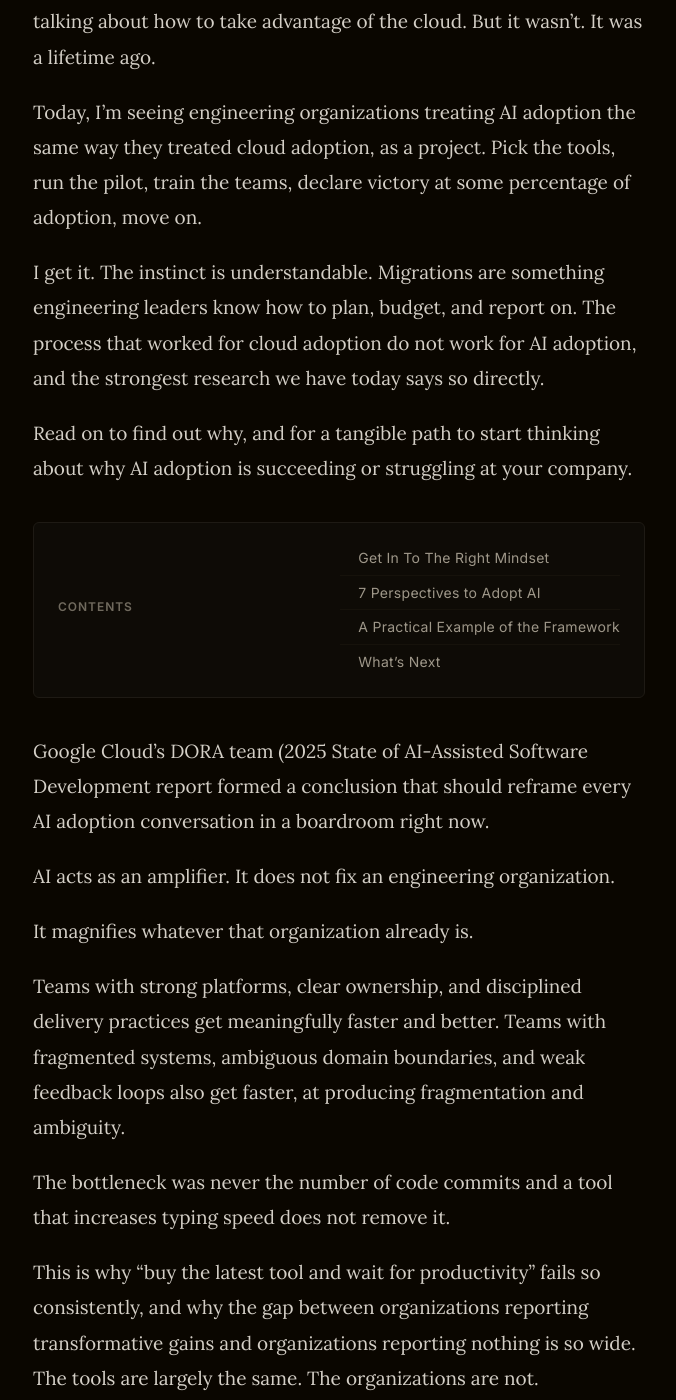
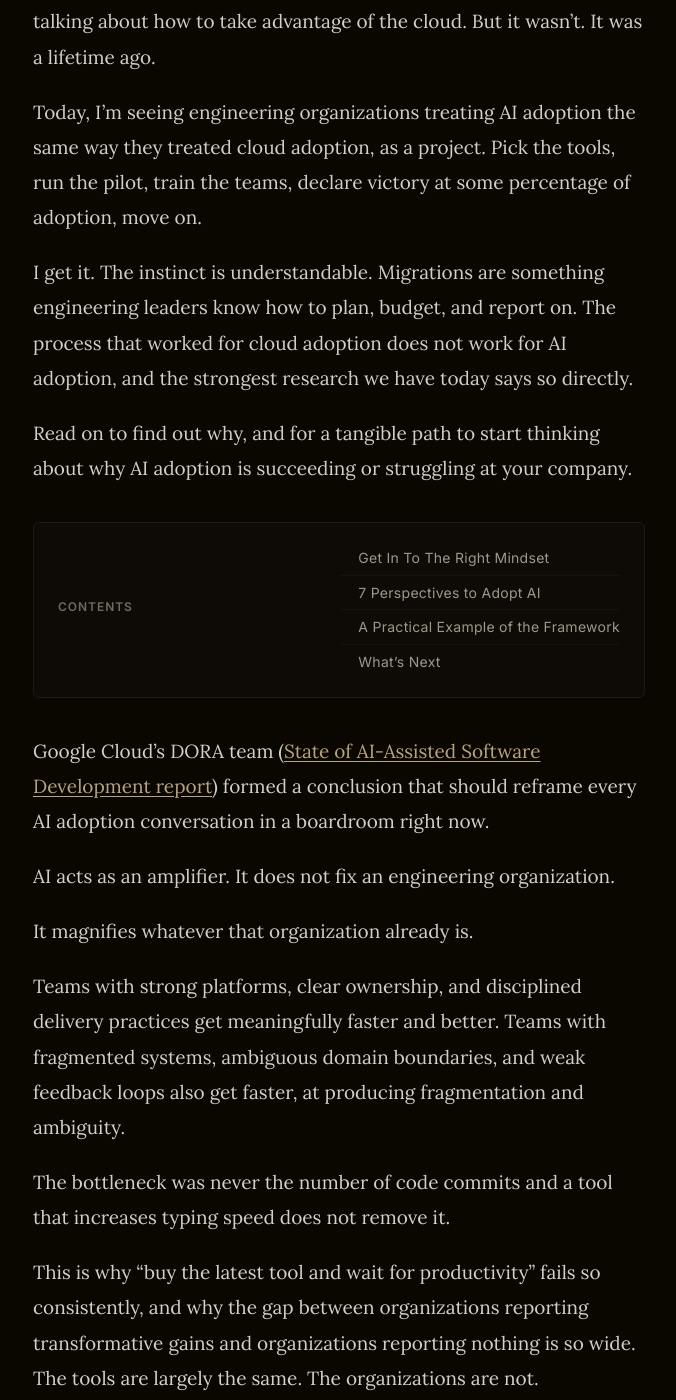
Before and after one commit to RobBrown/robisit, a Jekyll site: the page built from _articles/ai-framework.md, in a window 1280 px wide and 1400 px high, scrolled down 749 px. Shown: the whole window, without its empty margins (301-977 px from the left). Built offline with Jekyll 4.4.1, drawn with Linux system fonts in a browser that asks for light colours.

Commit message:
Update ai-framework.md

```diff
--- a/_articles/ai-framework.md
+++ b/_articles/ai-framework.md
@@ -19,13 +19,13 @@ It feels like it was yesterday that every board room conversation was talking ab
 
 Today, I'm seeing engineering organizations treating AI adoption the same way they treated cloud adoption, as a project. Pick the tools, run the pilot, train the teams, declare victory at some percentage of adoption, move on.
 
-I get it. The instinct is understandable. Migrations are something engineering leaders know how to plan, budget, and report on. The process that worked for cloud adoption do not work for AI adoption, and the strongest research we have today says so directly.
+I get it. The instinct is understandable. Migrations are something engineering leaders know how to plan, budget, and report on. The process that worked for cloud adoption does not work for AI adoption, and the strongest research we have today says so directly.
 
 Read on to find out why, and for a tangible path to start thinking about why AI adoption is succeeding or struggling at your company.
 
 [contents]
 
-Google Cloud's DORA team (2025 State of AI-Assisted Software Development report formed a conclusion that should reframe every AI adoption conversation in a boardroom right now.
+Google Cloud's DORA team ([State of AI-Assisted Software Development report](https://dora.dev/dora-report-2025/)) formed a conclusion that should reframe every AI adoption conversation in a boardroom right now.
 
 AI acts as an amplifier. It does not fix an engineering organization.
 
```
